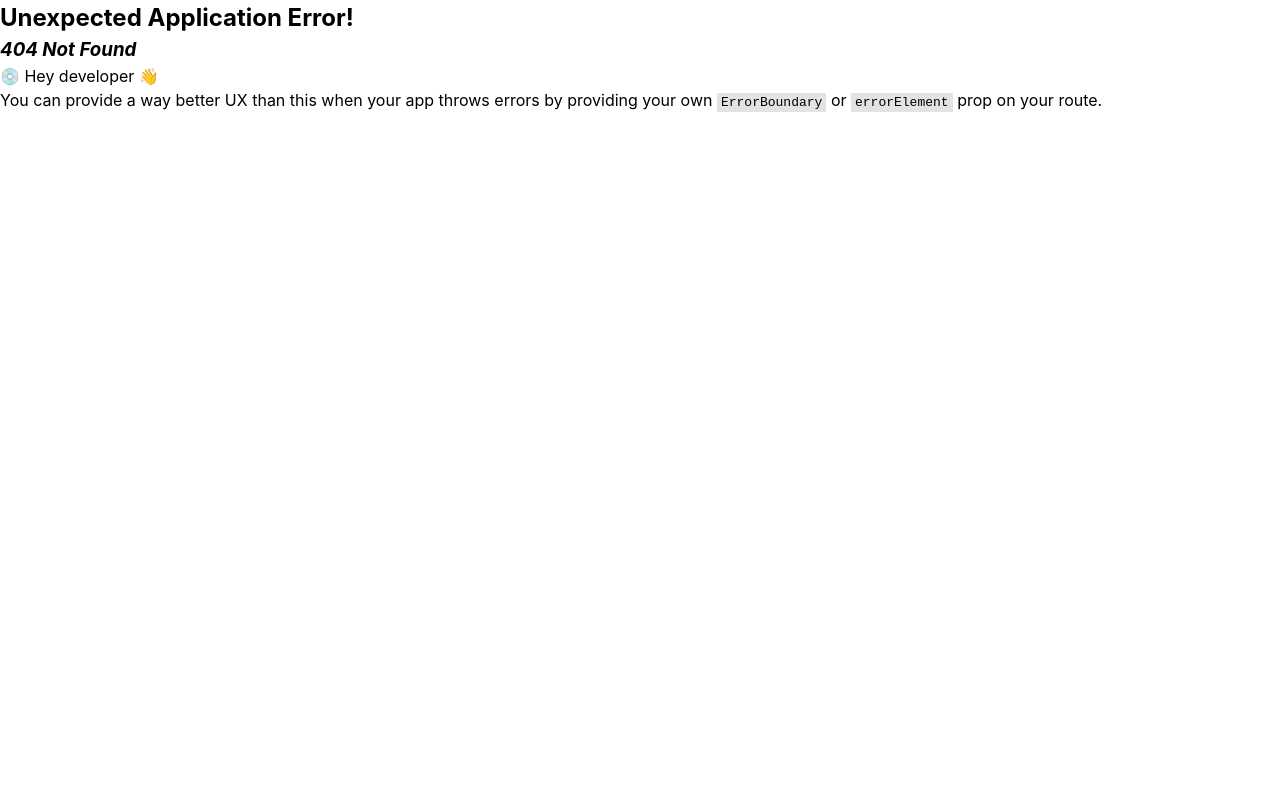
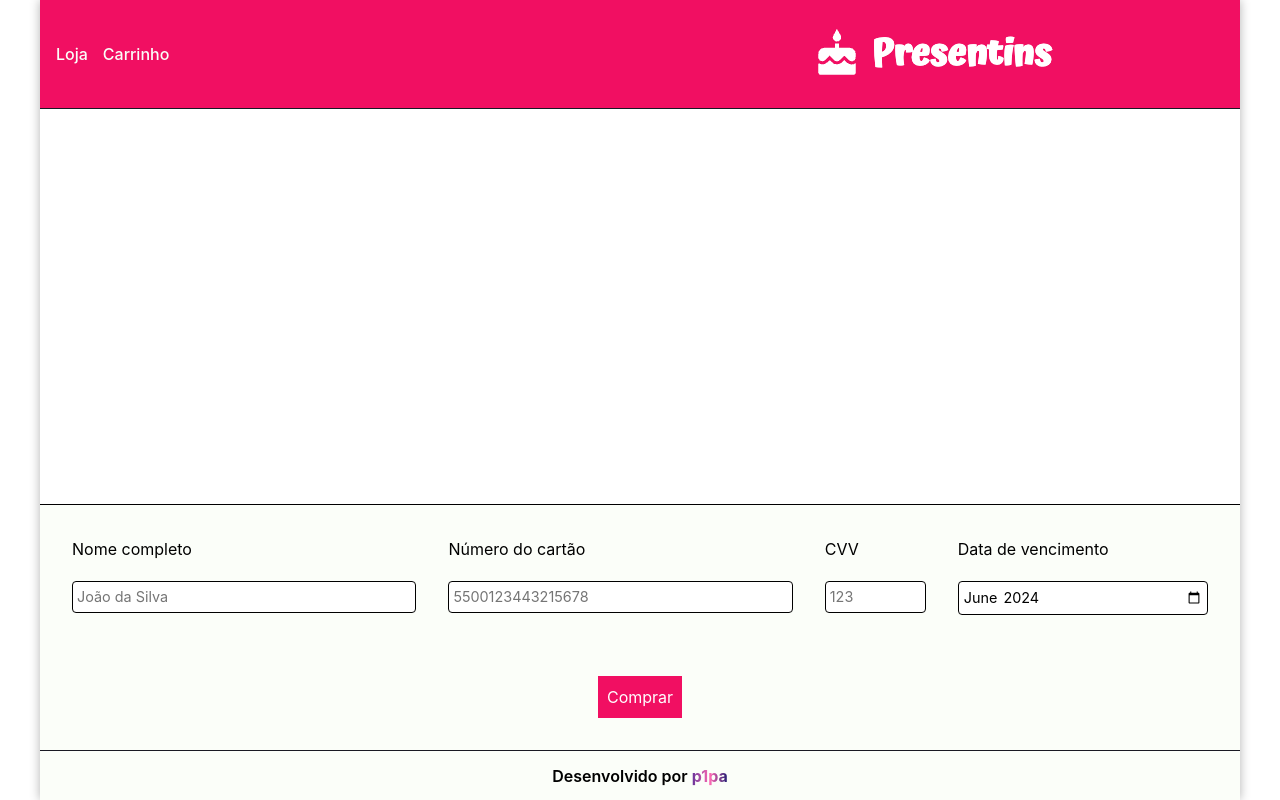
Before and after one commit to jvkf/store, a React (Vite) app: page /checkout in a window 1280 px wide. Before the commit this address had no page. Built offline with nearby package versions, Linux system fonts and the light colour scheme.

Commit message:
Checkout page

```diff
--- a/src/routes.tsx
+++ b/src/routes.tsx
@@ -1,5 +1,6 @@
 import { createBrowserRouter, type RouteObject } from 'react-router-dom';
 import App from './App';
+import Checkout from './routes/checkout/Checkout';
 import Store from './routes/store/Store';
 
 const routes: RouteObject[] = [
@@ -11,6 +12,10 @@ const routes: RouteObject[] = [
         index: true,
         element: <Store />,
       },
+      {
+        path: 'checkout',
+        element: <Checkout />,
+      },
     ],
   },
 ];
--- /dev/null
+++ b/src/routes/checkout/Checkout.tsx
@@ -0,0 +1,56 @@
+import styled from 'styled-components';
+import { formatCurrency } from '../../components/Card/Card';
+import { TotalPrice } from '../../components/Cart/CartModal';
+import CartProduct from '../../components/Cart/CartProduct';
+import Form from '../../components/Form/Form';
+import Header from '../../components/Header';
+import useProductStore from '../../zustand-store/useProductStore';
+import { Container, Main } from '../store/Store';
+
+const ProductsContainer = styled.div`
+  flex: 1;
+  display: flex;
+  flex-direction: column;
+  justify-content: center;
+  padding: 1rem 2rem;
+`;
+
+const ColumnMain = styled(Main)`
+  flex-direction: column;
+  align-items: stretch;
+`;
+
+export default function Checkout() {
+  const [cart, deleteItemFn] = useProductStore((state) => [
+    state.cart,
+    state.deleteItem,
+  ]);
+
+  const totalPrice = cart.reduce((acc, product) => {
+    return (acc += product.amount * product.price);
+  }, 0);
+
+  return (
+    <Container>
+      <Header showCart={false} />
+      <ColumnMain>
+        <ProductsContainer>
+          {cart.map((product) => (
+            <CartProduct
+              key={product.id}
+              product={product}
+              handleDelete={deleteItemFn(product.id)}
+            />
+          ))}
+          {totalPrice !== 0 && (
+            <TotalPrice>
+              <div>Total:</div>
+              {formatCurrency(totalPrice)}
+            </TotalPrice>
+          )}
+        </ProductsContainer>
+        <Form cart={cart} />
+      </ColumnMain>
+    </Container>
+  );
+}
```
